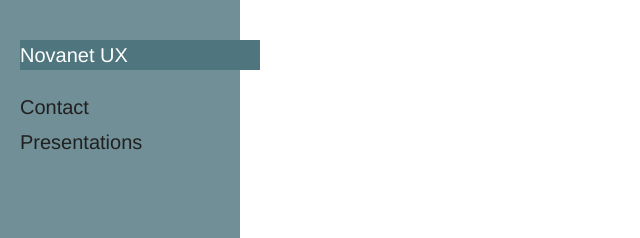
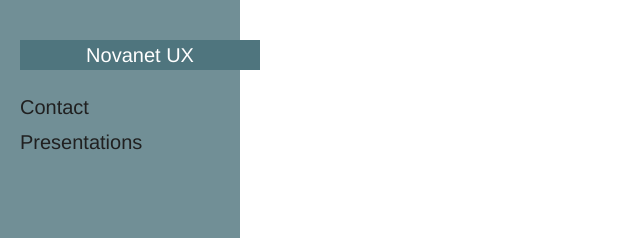
Before and after one commit to Novanet-UX/novanet-ux.github.io, a Jekyll site: the page built from index.html, in a window 1280 px wide. Shown: the top 238 px of the page, without its empty margins (0-640 px from the left). Built offline with Jekyll 4.4.1, drawn with Linux system fonts in a browser that asks for light colours.

Commit message:
Update sidebar-head.html

```diff
--- a/_includes/sidebar-head.html
+++ b/_includes/sidebar-head.html
@@ -1,5 +1,5 @@
 <div class="sidebar-head">
 	<div class="sidebar-about">
-		<p><a class="sidebar-title" href="{{ site.url }}">Novanet UX</a></p>
+		<p class="sidebar-title"><a class="sidebar-title" href="{{ site.url }}">Novanet UX</a></p>
 	</div>
 </div>
```
